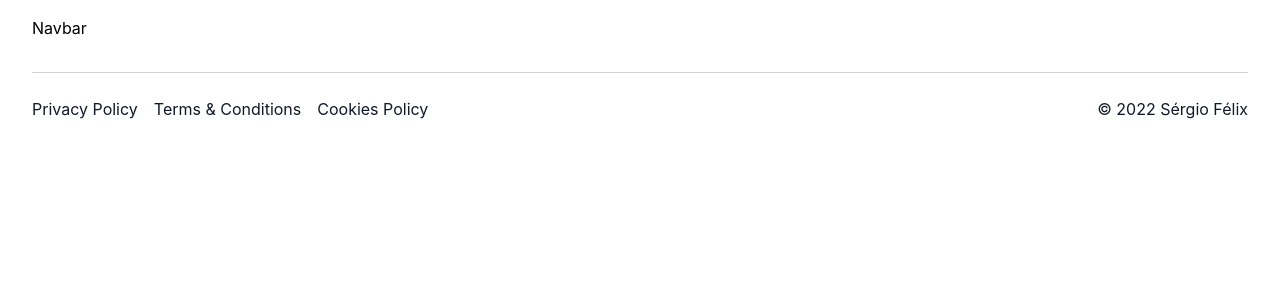
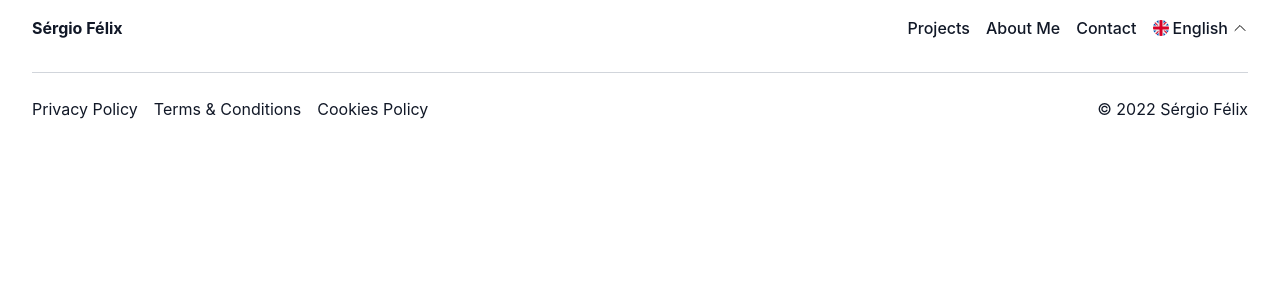
Before and after one commit to WallQ/Portfolio, a React (Vite) app: page / in a window 1280 px wide. Shown: the top 300 px of the page. Built offline with nearby package versions, Linux system fonts and the light colour scheme; a web font is replaced by a local one.

Commit message:
i18n implementation

```diff
--- a/src/components/Navbar/Navbar.tsx
+++ b/src/components/Navbar/Navbar.tsx
@@ -1,9 +1,153 @@
 import React from 'react';
+import { useTranslation } from 'react-i18next';
+import { Disclosure, Menu, Transition } from '@headlessui/react';
+import {
+	Bars3Icon,
+	XMarkIcon,
+	CheckIcon,
+	ChevronDownIcon,
+	ChevronUpIcon,
+} from '@heroicons/react/24/outline';
+import GB from '../../assets/icons/gb.svg';
+import PT from '../../assets/icons/pt.svg';
 
 const Navbar = () => {
+	const { t, i18n } = useTranslation();
+
+	const handleChangeLanguage = (language: string) => {
+		i18n.changeLanguage(language);
+		localStorage.setItem('language', language);
+	};
+
 	return (
 		<React.Fragment>
-			<nav className='mx-auto max-w-7xl p-4 sm:px-6 lg:px-8'>Navbar</nav>
+			<nav className='mx-auto max-w-7xl px-8 py-4'>
+				<div className='flex flex-row flex-wrap items-center justify-between'>
+					<a
+						href='/Portfolio/'
+						className='text-base font-bold capitalize text-gray-900'>
+						Sérgio Félix
+					</a>
+					<div className='flex flex-row flex-wrap items-center justify-between gap-x-4'>
+						<a
+							href='/Portfolio/projects'
+							className='text-base font-medium capitalize text-gray-900'>
+							{t('navbar.navbaritems.item1')}
+						</a>
+						<a
+							href='/Portfolio/about-me'
+							className='text-base font-medium capitalize text-gray-900'>
+							{t('navbar.navbaritems.item2')}
+						</a>
+						<a
+							href='/Portfolio/contact'
+							className='text-base font-medium capitalize text-gray-900'>
+							{t('navbar.navbaritems.item3')}
+						</a>
+						<div className='absolute inset-y-0 right-0 flex items-center pr-2 sm:static sm:inset-auto sm:pr-0'>
+							<Menu as='div' className='relative'>
+								{({ open }) => (
+									<React.Fragment>
+										<Menu.Button className='flex flex-row items-center justify-between gap-x-1'>
+											<span className='sr-only'>
+												Open language menu
+											</span>
+											{i18n.language === 'en' ? (
+												<img
+													src={GB}
+													alt='Great Britain Flag'
+													className='h-4 w-4'
+												/>
+											) : (
+												<img
+													src={PT}
+													alt='Portuguese Flag'
+													className='h-4 w-4'
+												/>
+											)}
+											<span className='text-base font-medium capitalize text-gray-900'>
+												{i18n.language === 'en'
+													? 'English'
+													: 'Português'}
+											</span>
+											{open ? (
+												<ChevronDownIcon
+													className='h-4 w-4'
+													aria-hidden='true'
+												/>
+											) : (
+												<ChevronUpIcon
+													className='h-4 w-4'
+													aria-hidden='true'
+												/>
+											)}
+										</Menu.Button>
+										<Transition
+											as={React.Fragment}
+											enter='transition ease-out duration-100'
+											enterFrom='transform opacity-0 scale-95'
+											enterTo='transform opacity-100 scale-100'
+											leave='transition ease-in duration-75'
+											leaveFrom='transform opacity-100 scale-100'
+											leaveTo='transform opacity-0 scale-95'>
+											<Menu.Items className='absolute right-0 z-10 mt-2 w-auto origin-top-right bg-white shadow-lg ring-1 ring-black ring-opacity-5 focus:outline-none'>
+												<Menu.Item>
+													{({ active }) => (
+														<button
+															onClick={() =>
+																handleChangeLanguage(
+																	'en',
+																)
+															}
+															className={`${
+																active
+																	? 'bg-gray-100'
+																	: ''
+															} inline-flex w-full items-center justify-center gap-x-1 px-4 py-2 text-sm font-normal text-gray-900`}>
+															{i18n.language ===
+															'en' ? (
+																<CheckIcon
+																	className='h-4 w-4 text-primary'
+																	aria-hidden='true'
+																/>
+															) : null}
+															English
+														</button>
+													)}
+												</Menu.Item>
+												<Menu.Item>
+													{({ active }) => (
+														<button
+															onClick={() =>
+																handleChangeLanguage(
+																	'pt',
+																)
+															}
+															className={`${
+																active
+																	? 'bg-gray-100'
+																	: ''
+															} inline-flex w-full items-center justify-center gap-x-1 px-4 py-2 text-sm font-normal text-gray-900`}>
+															{i18n.language ===
+															'pt' ? (
+																<CheckIcon
+																	className='h-4 w-4 text-primary'
+																	aria-hidden='true'
+																/>
+															) : null}
+															Português
+														</button>
+													)}
+												</Menu.Item>
+											</Menu.Items>
+										</Transition>
+									</React.Fragment>
+								)}
+							</Menu>
+						</div>
+					</div>
+				</div>
+			</nav>
 		</React.Fragment>
 	);
 };
```
